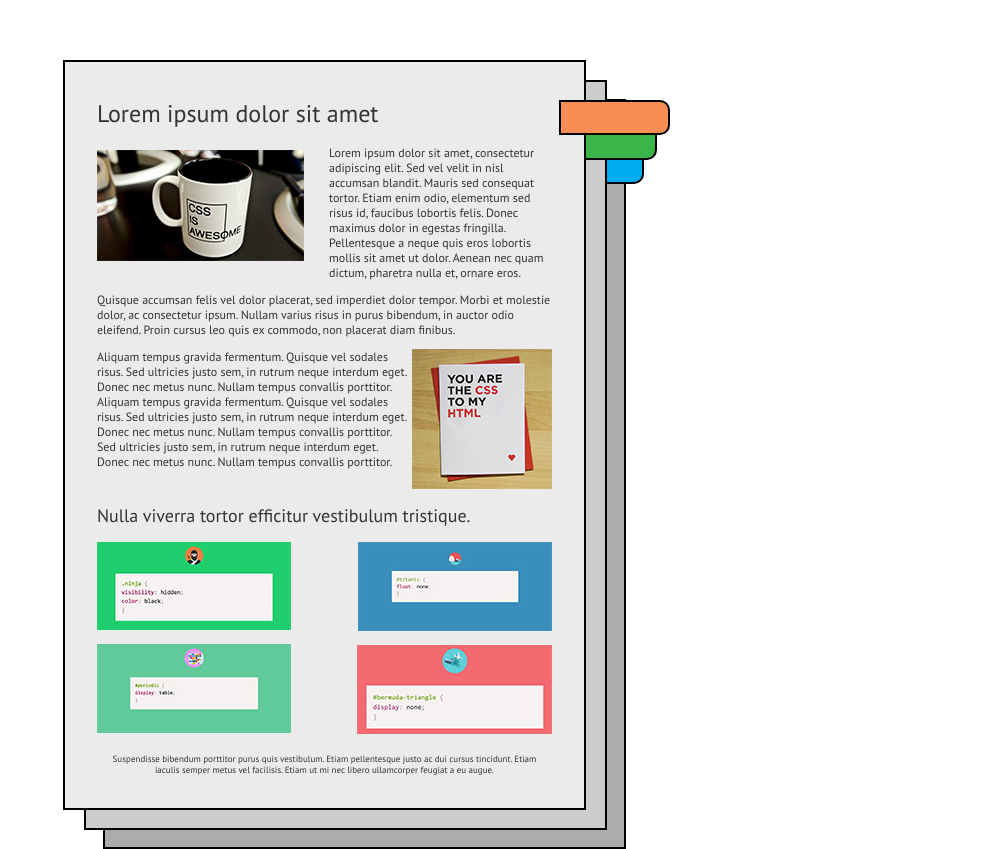
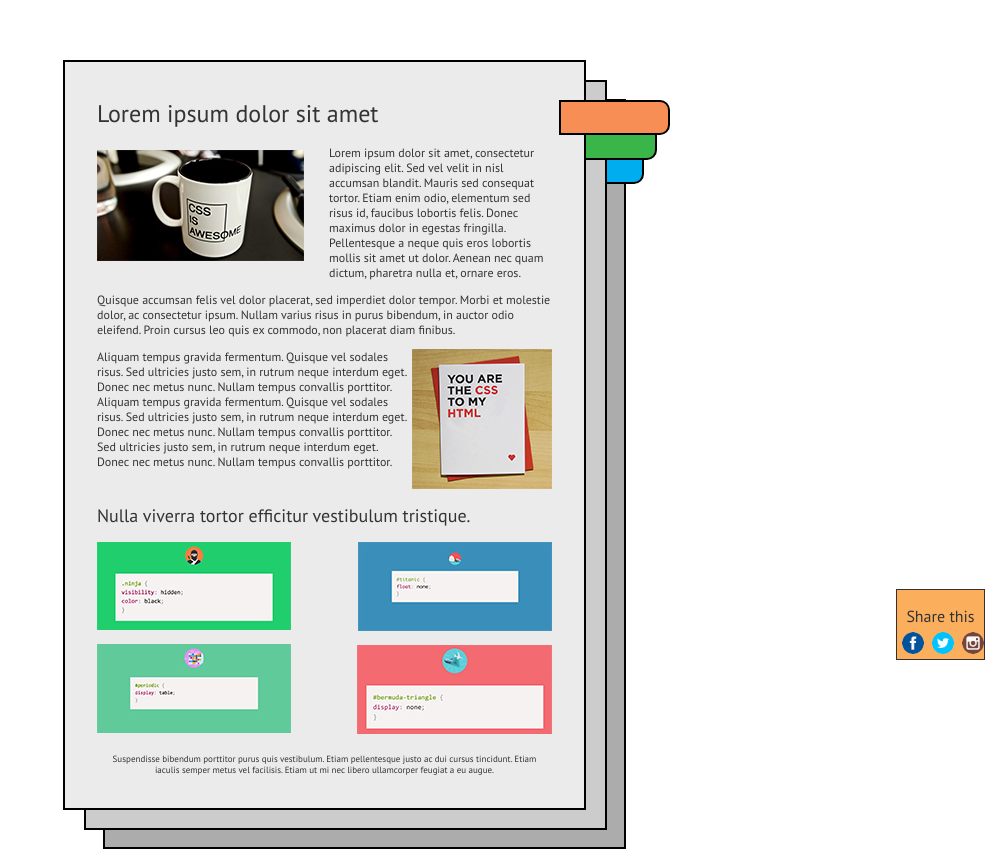
Before and after one commit to Gambrinius/Positioning_and_Floats, a plain HTML site: page index.html in a window 1280 px wide. Shown: the part 140-989 px from the top of the page, without its empty margins (295-1280 px from the left). Drawn offline with Linux system fonts and the light colour scheme.

Commit message:
added Share panel

```diff
--- a/css/css_description.css
+++ b/css/css_description.css
@@ -145,3 +145,28 @@ footer p {
     font-size: 9px;
     text-align: center;
 }
+
+.social {
+    border: 1px solid #362f2d;
+    background-color:  #fbaf5d;
+    width: 87px;
+    height: 69px;
+
+    position: fixed;
+    bottom: 0;
+    right: 0;
+}
+
+.social p {
+    font-size: 16px;
+    text-align: center;
+}
+
+.social img {
+    -webkit-border-radius:50%;
+    -moz-border-radius:50%;
+    border-radius:50%;
+    width: 25%;
+    margin: -10px 0 0 5px;
+    display: inline-block;
+}
--- a/index.html
+++ b/index.html
@@ -56,6 +56,13 @@
             <div class="bookmark"></div>
         </div>
     </div>
+
+    <div class="social">
+        <p>Share this</p>
+        <a href="#"><img src="images/facebook-icon.png" alt="Facebook-Icon"></a>
+        <a href="#"><img src="images/twitter-icon.png" alt="Twitter-Icon"></a>
+        <a href="#"><img src="images/instagram-icon.png" alt="Instagram-Icon"></a>
+    </div>
 </body>
 
 </html>
```
